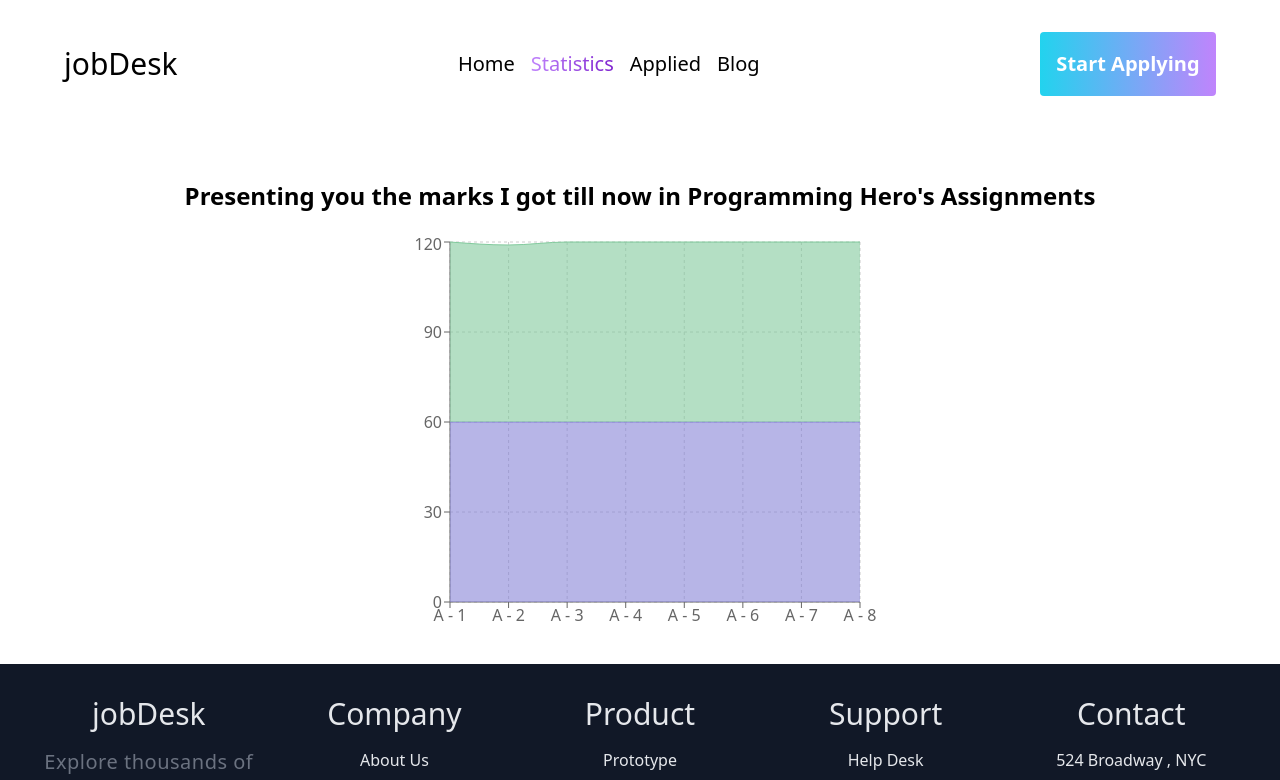
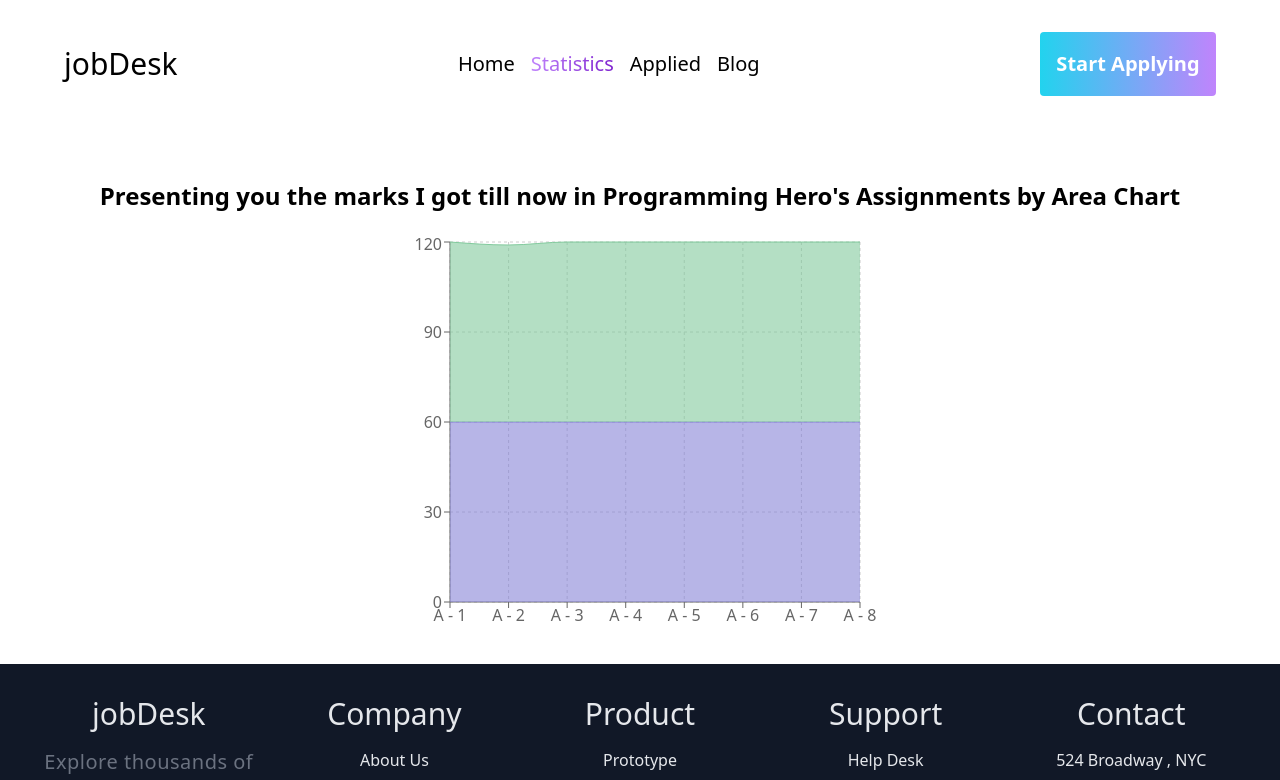
Before and after one commit to gaurabwebdev/jobdesk, a React (Vite) app: page /statistics in a window 1280 px wide. Shown: the top 780 px of the page. Built offline with nearby package versions, Linux system fonts and the light colour scheme.

Commit message:
mentioned chart name

```diff
--- a/src/Components/Statistics.jsx
+++ b/src/Components/Statistics.jsx
@@ -57,7 +57,7 @@ const Statistics = () => {
       <div>
         <p className="text-2xl font-semibold text-center my-5">
           Presenting you the marks I got till now in Programming Hero's
-          Assignments
+          Assignments by Area Chart
         </p>
       </div>
       <AreaChart
```
